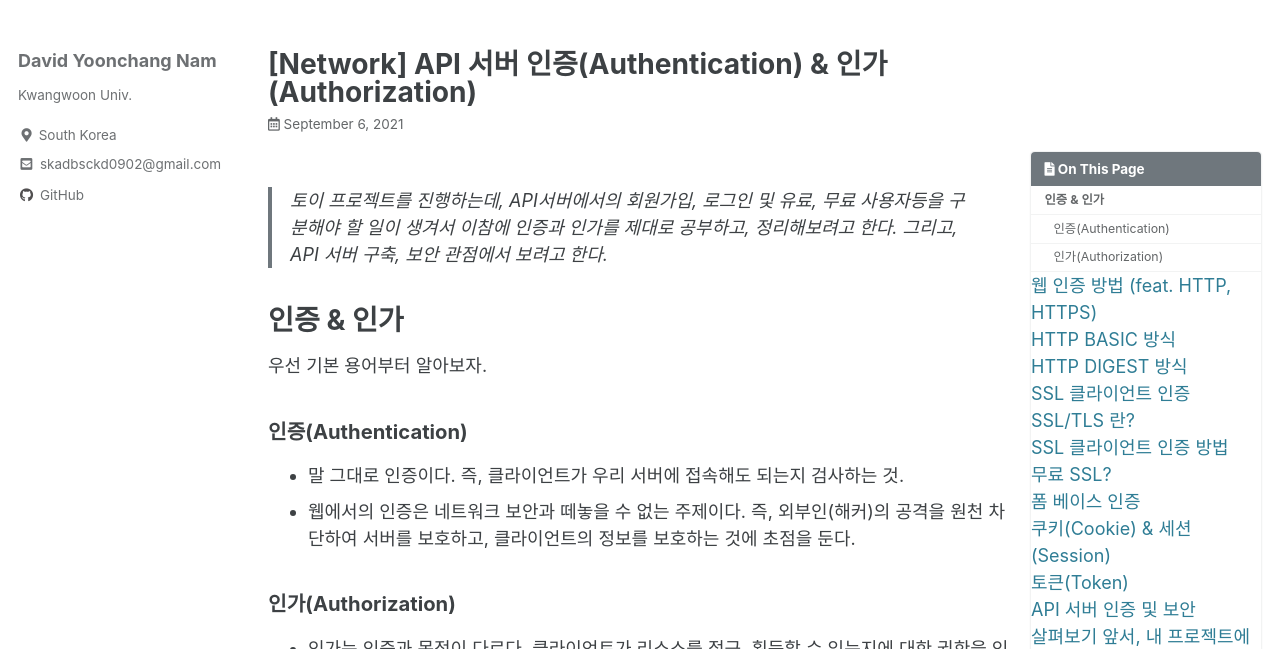
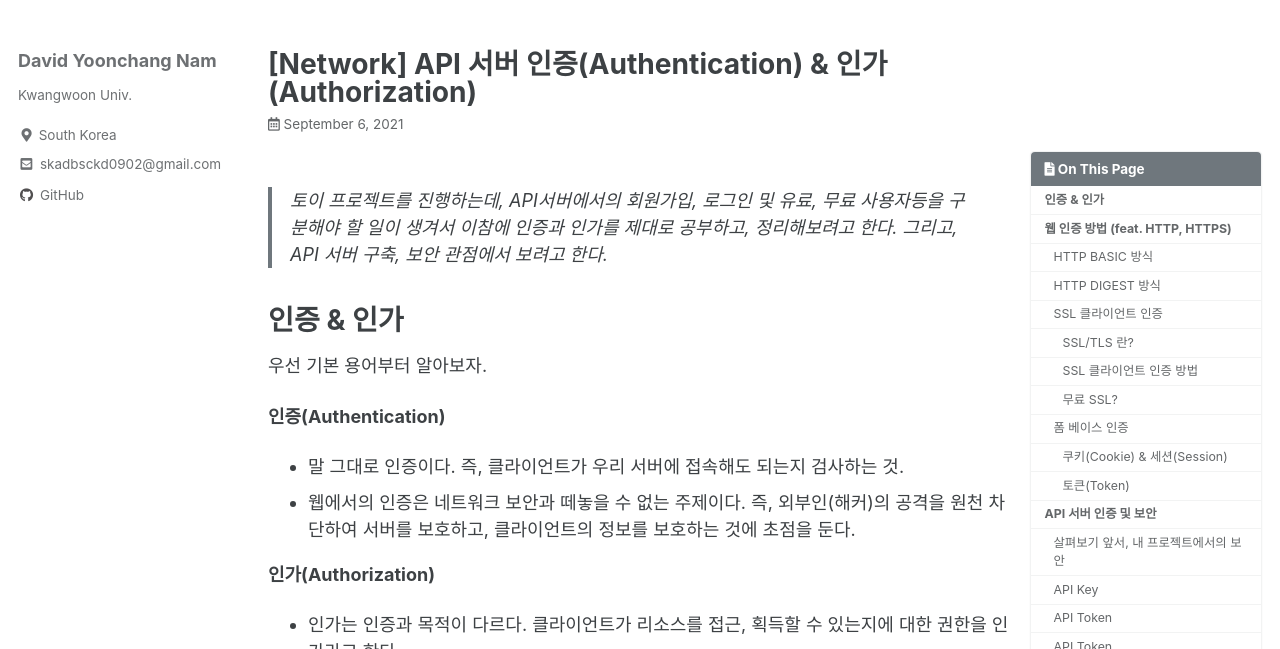
Before and after one commit to Akgop/Akgop.github.io, a Jekyll site: the page built from _posts/2021-09-06-auth.md, in a window 1280 px wide and 900 px high, cut to the strip 251-900 px from the top of the window. Built offline with Jekyll 4.4.1, drawn with Linux system fonts in a browser that asks for light colours; cached includes are drawn as plain includes.

Commit message:
Update 2021-09-06-auth.md

```diff
--- a/_posts/2021-09-06-auth.md
+++ b/_posts/2021-09-06-auth.md
@@ -21,12 +21,12 @@ toc: true
 
 우선 기본 용어부터 알아보자.
 
-### 인증(Authentication)
+**인증(Authentication)**
 
 - 말 그대로 인증이다. 즉, 클라이언트가 우리 서버에 접속해도 되는지 검사하는 것.
 - 웹에서의 인증은 네트워크 보안과 떼놓을 수 없는 주제이다. 즉, 외부인(해커)의 공격을 원천 차단하여 서버를 보호하고, 클라이언트의 정보를 보호하는 것에 초점을 둔다.
 
-### 인가(Authorization)
+**인가(Authorization)**
 
 - 인가는 인증과 목적이 다르다. 클라이언트가 리소스를 접근, 획득할 수 있는지에 대한 권한을 인가라고 한다.
 - 예를 들어, 무료 이용자가 유료 이용자의 권한을 동일하게 누리면 안된다. 따라서 DB에 권한정보를 분류해서 접근을 나누도록 해야 한다.
```
